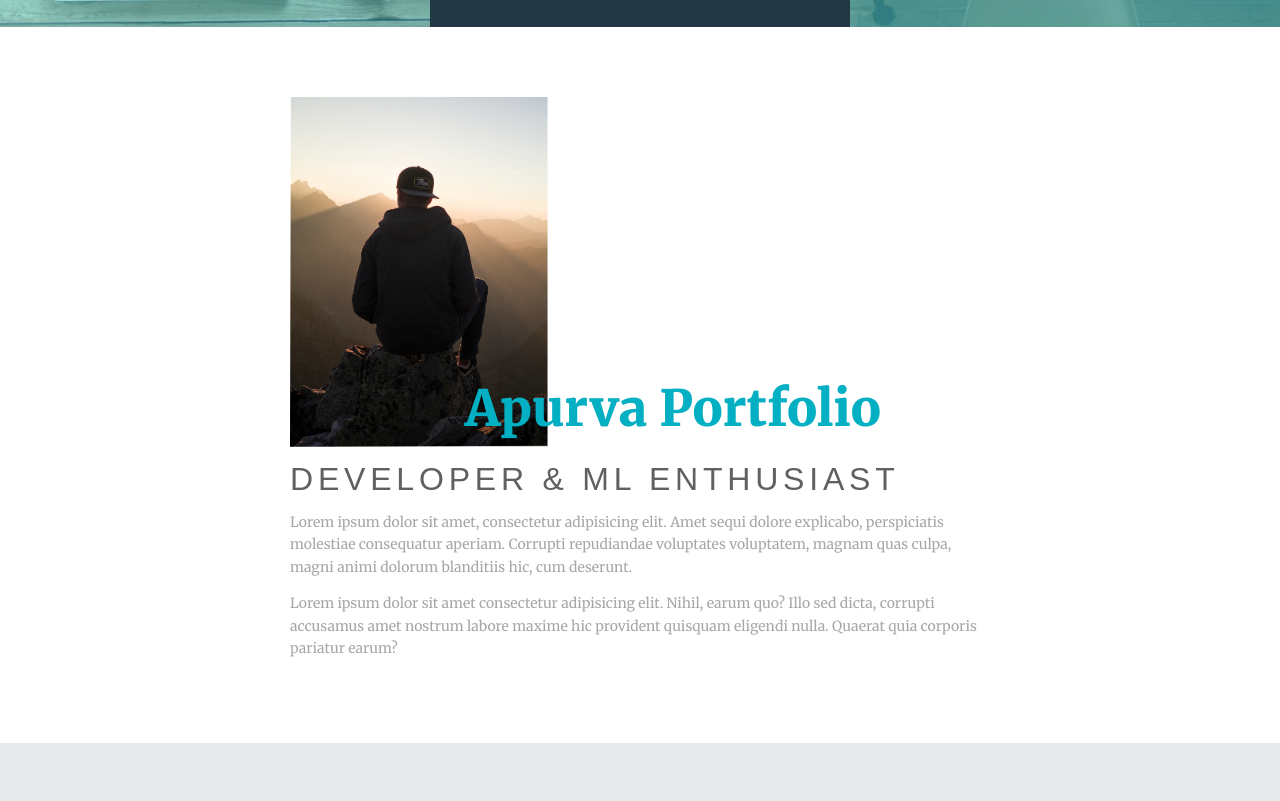
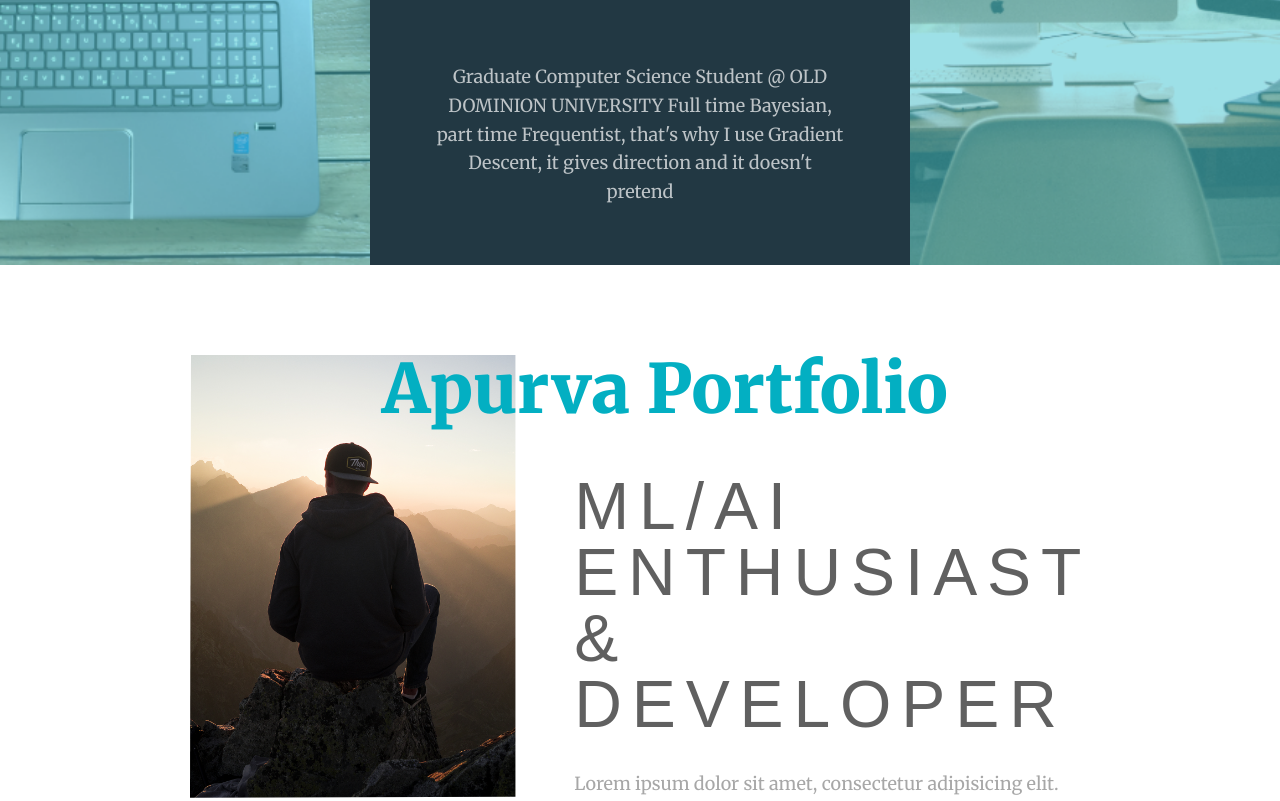
Before and after one commit to apurva-modi/portfolio1.1, a website: page index.html in a window 1280 px wide. Shown: the part 1108-1909 px from the top of the page. Drawn offline with Linux system fonts and the light colour scheme; a web font is replaced by a local one.

Commit message:
Added media queries to al the partial scss (for the bigger screen)

```diff
--- a/index.html
+++ b/index.html
@@ -34,7 +34,7 @@
     <section class="about-me">
         <img class="about-img" src="img/apurv-portfolio.png" alt="">
         <h1 class="about-title">Apurva Portfolio</h1>
-        <h2 class="about-subtitle">Developer & ML Enthusiast</h2>
+        <h2 class="about-subtitle">ML/AI Enthusiast & Developer</h2>
         <div class="about-txt">
 
             <p>Lorem ipsum dolor sit amet, consectetur adipisicing elit. Amet sequi dolore explicabo, perspiciatis molestiae consequatur aperiam. Corrupti repudiandae voluptates voluptatem, magnam quas culpa, magni animi dolorum blanditiis hic, cum deserunt.</p>
@@ -110,19 +110,19 @@
     <section class="contact">
         <h1>Contact Me</h1>
         <form action="">
-            <label for="name" class="name">Name:
+            <label for="name" class="name"  class="name">Name:
                 <input type="text" id="name">
             </label>
 
-            <label for="email" class="email">Email:
+            <label for="email"  class="email" class="email">Email:
                 <input type="email" id="email">
             </label>
 
-            <label message="message">Message:
+            <label message="message" class="message">Message:
                 <textarea name="" id="message"></textarea>
             </lable>
 
-            <input class="button" type="submit" value="SEND">
+            <input class="button form-button" type="submit" value="SEND">
         </form>
     </section>
 
--- a/scss/modules/_mixins.scss
+++ b/scss/modules/_mixins.scss
@@ -11,3 +11,9 @@
         clear:both;
     }
 }
+
+@mixin mq($widht:50em) {
+    @media (min-width: $widht){
+        @content;
+    }
+}
--- a/scss/partials/_about-me.scss
+++ b/scss/partials/_about-me.scss
@@ -1,42 +1,66 @@
-.about-me{
+.about-me {
     @include container;
     @include clearfix;
+
     margin-top: 5em;
     margin-bottom: 5em;
   }
 
-.about-img{
+  .about-img {
     max-height: 25em;
-    @media(min-width:42em){
+    //border-radius: 50%;
+
+    @media (min-width: 42em) {
       float: left;
       margin-right: 1em;
     }
   }
-.about-title{
+
+  .about-title {
     margin-bottom: .25em;
   }
 
-.about-subtitle{
+  .about-subtitle {
     margin: .5em 0;
   }
 
-@supports(display: grid){
-    .about-me{
+  @supports (display: grid) {
+    .about-me {
       display: grid;
-        grid-template-columns: [port-start] minmax(6em,1fr) [name-start] minmax(6em,1fr) [img-end] 2fr [port-end];
+      grid-template-columns: [port-start] minmax(6em, 1fr) [name-start] minmax(6em, 1fr) [img-end] 2fr [port-end];
+      grid-column-gap: .5em;
     }
 
-    .about-img{
-        grid-column: port/img;
-        grid-row: 1/2;
+    .about-img {
+      grid-column: port-start / img-end;
+      grid-row: 1 / 2;
+
+      @include mq {
+        grid-row: 1 / 4;
       }
-    .about-title{
-        grid-column: name/port;
-        grid-row:1/2;
+    }
+
+    .about-title {
+      grid-column: name / port;
+      grid-row: 1 / 2;
       align-self: end;
     }
+
     .about-subtitle,
-    .about-txt{
-        grid-column: port/port;
+    .about-txt {
+      grid-column: port / port;
+
+      @include mq {
+        grid-column: img-end / port-end;
       }
     }
+
+
+    .about-subtitle {
+      grid-row: 2 / 3;
+    }
+
+    .about-txt {
+      grid-row: 3 / 4;
+    }
+  }
--- a/scss/partials/_base.scss
+++ b/scss/partials/_base.scss
@@ -4,6 +4,10 @@
     line-height: 1.6;
     background: $white;
     font-size: .875rem;
+    @include mq  {
+        font-size: 1.125rem;
+
+    }
 }
 
 img{
@@ -19,8 +23,14 @@
     color: $accent;
     line-height: 1;
     font-size: 3.125rem;
+    @include mq{
+        font-size: 4.25rem;
+    }
 }
 
 h2{
     @include sans-serif($fs:2rem);
+    @include mq{
+        font-size: 4.125rem;
+    }
 }
--- a/scss/partials/_contact.scss
+++ b/scss/partials/_contact.scss
@@ -9,6 +9,32 @@
 form{
     display: flex;
     flex-direction: column;
+    @supports (display: grid){
+        @include mq {
+        display: grid;
+        grid-column-gap: 1em;
+        grid-template-areas:
+        "name    email"
+        "message message"
+        "  .     button";
+        .name {
+            grid-area:name;
+        }
+        .email {
+            grid-area: email;
+        }
+        .message{
+            grid-area: message;
+            text-area{
+                height: 20em;
+            }
+        }
+        .button{
+            grid-area: button;
+        }
+
+        }
+    }
 }
 
 label {
@@ -22,6 +48,7 @@
     display: block;
     padding: .75em;
     width: 100%;
+    min-width: 15em;
     background: lighten($light-gray,7%);
     border: 1px solid $gray;
     font-size: 1.2rem;
@@ -30,6 +57,7 @@
 .button {
     display:block;
     width: auto;
+    min-width: auto;
     margin-top: 1em;
     margin-left: auto;
     background: $accent;
--- a/scss/partials/_portfolio.scss
+++ b/scss/partials/_portfolio.scss
@@ -71,12 +71,12 @@
   @supports (display: grid) {
     .portfolio-items {
       display: grid;
-      grid-template-columns: repeat(4, 1fr);
-      //gap: 1em;
+      grid-template-columns: repeat(auto-fit, minmax(10em, 1fr));
+      gap: 1em;
 
-    //   @include mq {
-    //     grid-template-columns: repeat(4, 1fr);
-    //   }
+       @include mq {
+         grid-template-columns: repeat(4, 1fr);
+       }
     }
 
     .portfolio-item.featured {
--- a/scss/partials/_welcome.scss
+++ b/scss/partials/_welcome.scss
@@ -14,10 +14,17 @@
     color: $dark-blue;
     line-height: 2;
     text-align: center;
+    @include mq {
+        font-size: 3vw;
+    }
+
 
      span{
          @include sans-serif($fs:5.5rem, $color: $accent);
          display: block;
+         @include mq{
+            font-size: 10vw;
+        }
 
      }
 
```
Also changed, not shown: css/main.css, 1 other file. Lines whose indentation alone changed are shown as unchanged.
